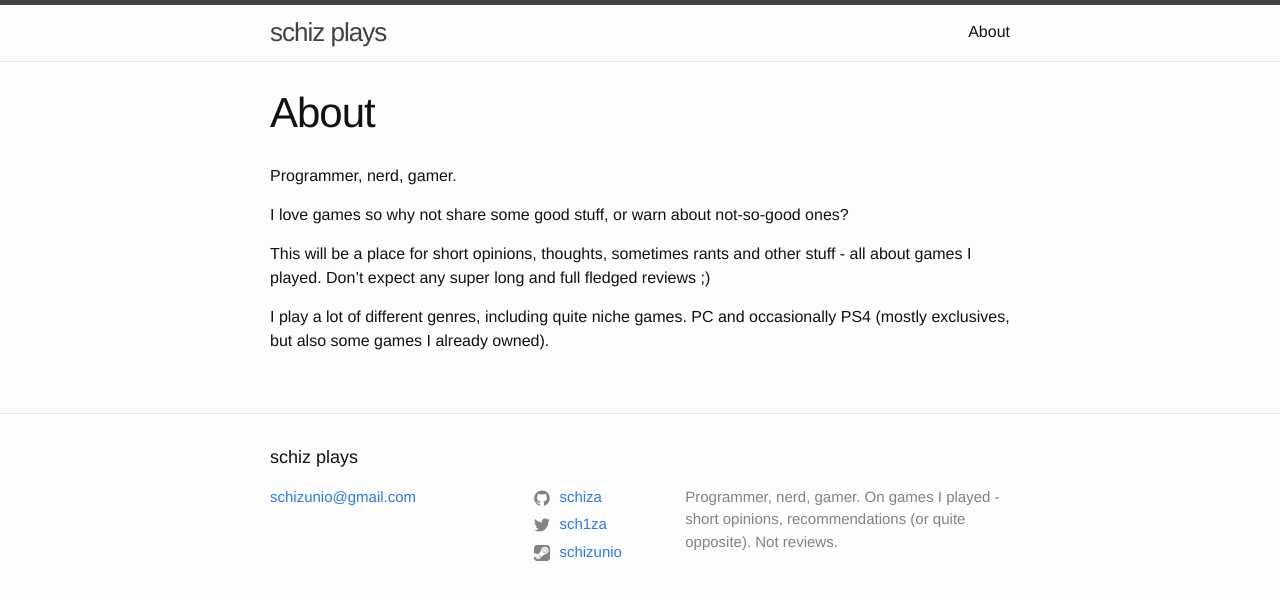
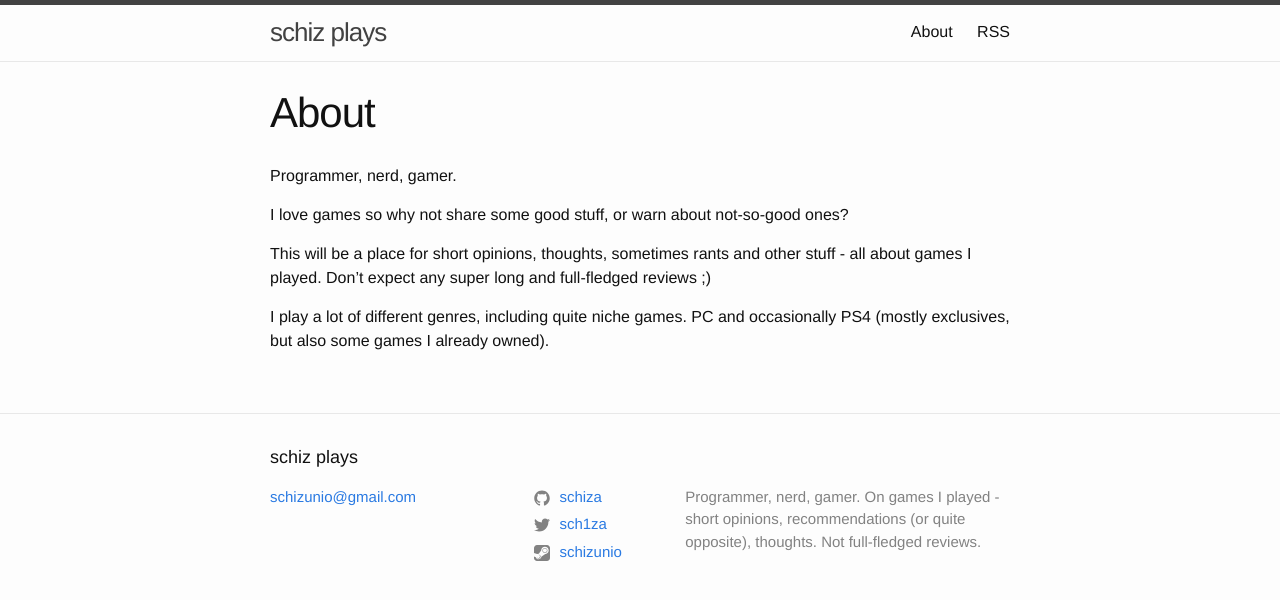
Before and after one commit to schiza/schiza.github.io, a Jekyll site: the page built from about.md, in a window 1280 px wide. Shown: the top 600 px of the page. Built offline with Jekyll 4.4.1, drawn with Linux system fonts in a browser that asks for light colours.

Commit message:
Move RSS link to header, small wording improvements

```diff
--- a/_config.yml
+++ b/_config.yml
@@ -1,7 +1,7 @@
 title: schiz plays
 email: schizunio@gmail.com
 description: >-
-  Programmer, nerd, gamer. On games I played - short opinions, recommendations (or quite opposite). Not reviews.
+  Programmer, nerd, gamer. On games I played - short opinions, recommendations (or quite opposite), thoughts. Not full-fledged reviews.
 baseurl: ""
 url: ""
 twitter_username: sch1za
--- a/_includes/header.html
+++ b/_includes/header.html
@@ -22,9 +22,10 @@
           {% for path in page_paths %}
             {% assign my_page = site.pages | where: "path", path | first %}
             {% if my_page.title %}
-            <a class="page-link" href="{{ my_page.url | relative_url }}">{{ my_page.title | escape }}</a>
+              <a class="page-link" href="{{ my_page.url | relative_url }}">{{ my_page.title | escape }}</a>
             {% endif %}
           {% endfor %}
+	  <a class="page-link" href="{{ "/feed.xml" | relative_url }}">RSS</a>
         </div>
       </nav>
     {% endif %}
--- a/_layouts/home.html
+++ b/_layouts/home.html
@@ -21,6 +21,4 @@ layout: default
     {% endfor %}
   </ul>
 
-  <p class="rss-subscribe">subscribe <a href="{{ "/feed.xml" | relative_url }}">via RSS</a></p>
-
 </div>
--- a/about.md
+++ b/about.md
@@ -8,6 +8,6 @@ Programmer, nerd, gamer.
 
 I love games so why not share some good stuff, or warn about not-so-good ones?
 
-This will be a place for short opinions, thoughts, sometimes rants and other stuff - all about games I played. Don't expect any super long and full fledged reviews ;)
+This will be a place for short opinions, thoughts, sometimes rants and other stuff - all about games I played. Don't expect any super long and full-fledged reviews ;)
 
 I play a lot of different genres, including quite niche games. PC and occasionally PS4 (mostly exclusives, but also some games I already owned).
```
Also changed, not shown: 1 other file.
